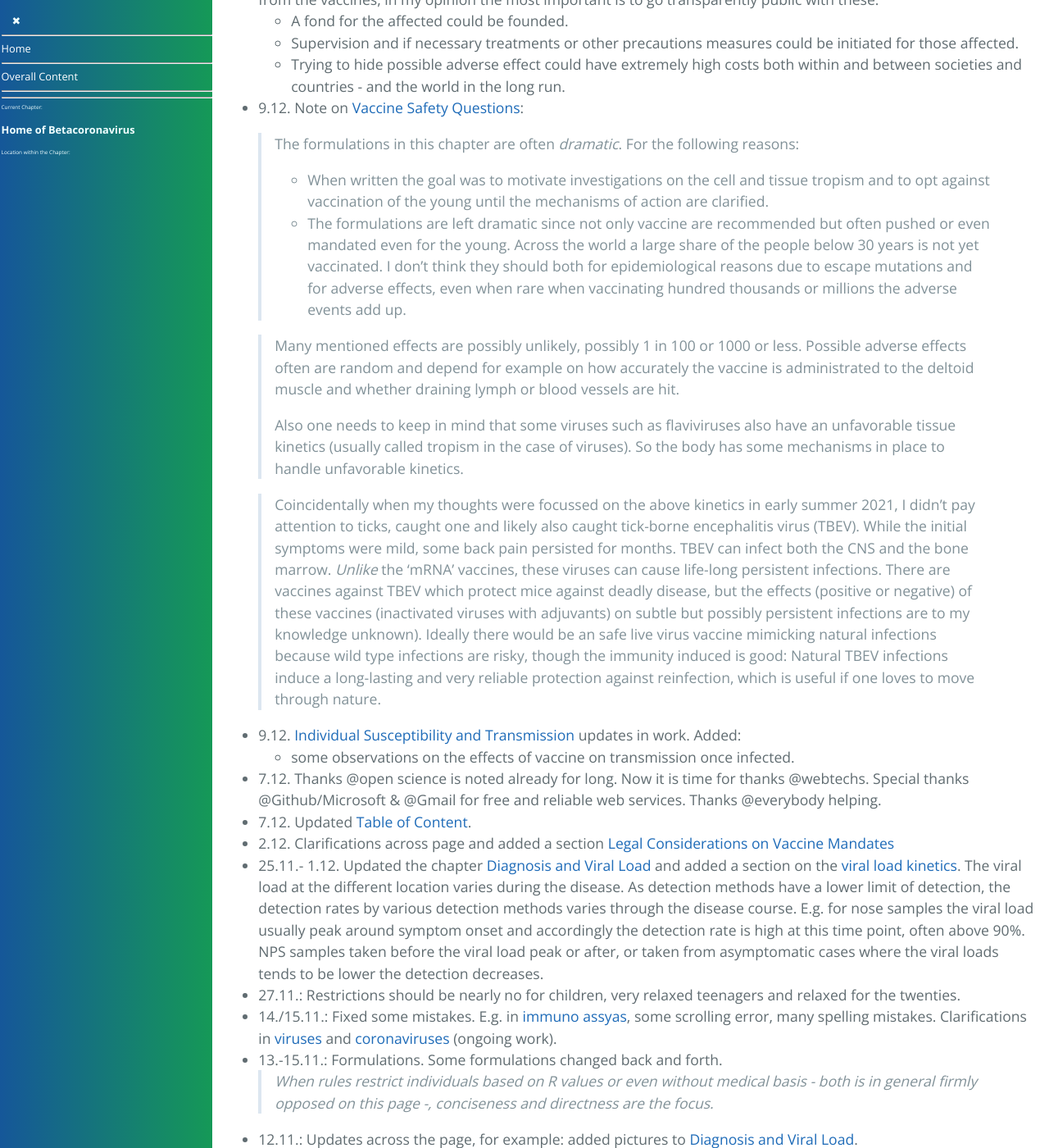
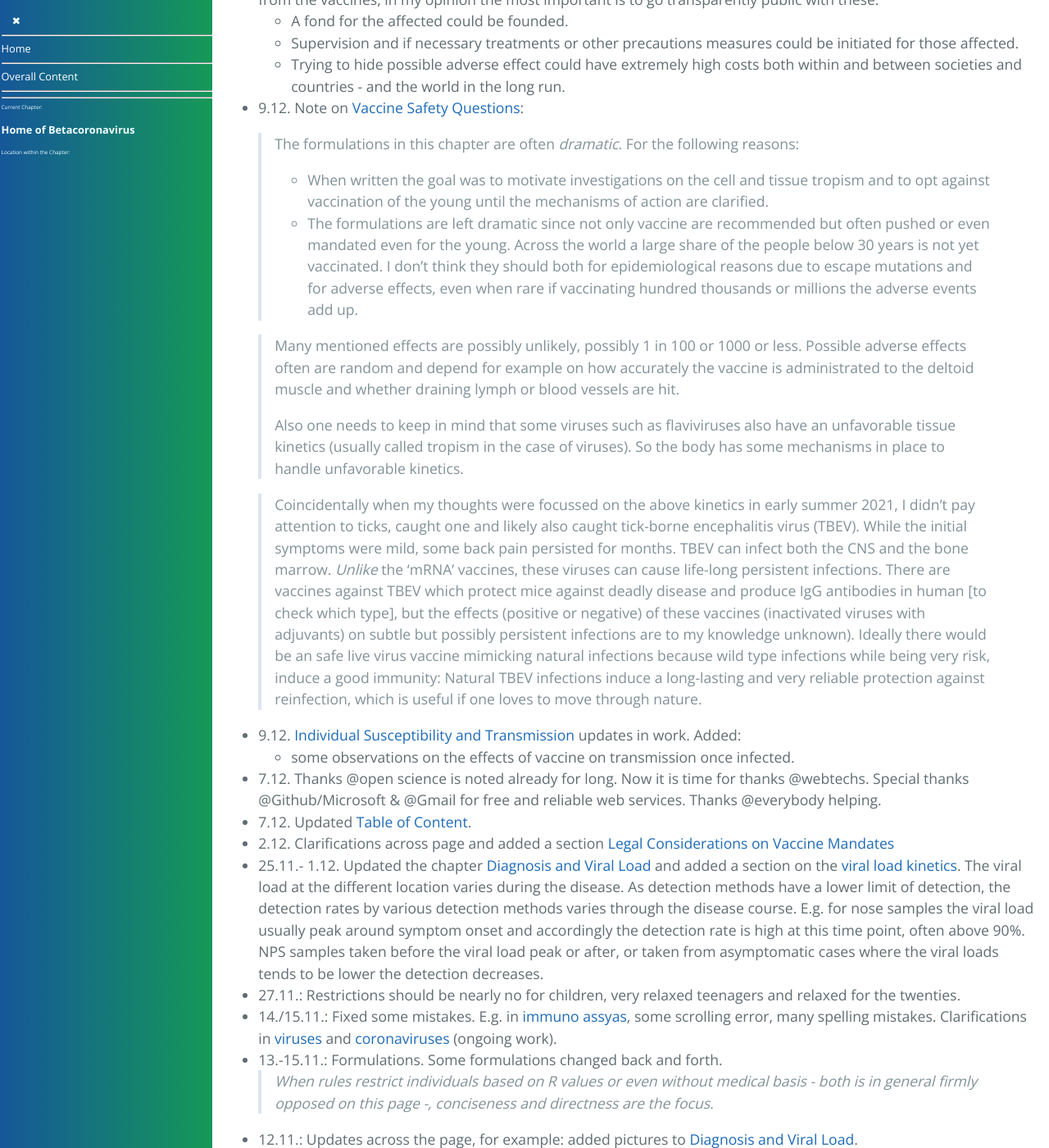
Before and after one commit to forestgrape/coronavirus, a Jekyll site: the page built from index.md, in a window 1280 px wide and 1400 px high, scrolled down 2916 px. Shown: the whole window at 82% size. Built offline with Jekyll 4.4.1, drawn with Linux system fonts in a browser that asks for light colours; our own code applies the rules of GitHub Pages for plain Markdown files.

Commit message:
formulations

```diff
--- a/index.md
+++ b/index.md
@@ -87,13 +87,13 @@ There is also a rather subjective page in German with some comments on the Coron
 - 9.12. Note on [Vaccine Safety Questions](10_vaccines/vaccine_safety.md):
   > The formulations in this chapter are often *dramatic*. For the following reasons:
   > * When written the goal was to motivate investigations on the cell and tissue tropism and to opt against vaccination of the young until the mechanisms of action are clarified.
-  > * The formulations are left dramatic since not only vaccine are recommended but often pushed or even mandated even for the young. Across the world a large share of the people below 30 years is not yet vaccinated. I don't think they should both for epidemiological reasons due to escape mutations and for adverse effects, even when rare when vaccinating hundred thousands or millions the adverse events add up.
+  > * The formulations are left dramatic since not only vaccine are recommended but often pushed or even mandated even for the young. Across the world a large share of the people below 30 years is not yet vaccinated. I don't think they should both for epidemiological reasons due to escape mutations and for adverse effects, even when rare if vaccinating hundred thousands or millions the adverse events add up.
 
   > Many mentioned effects are possibly unlikely, possibly 1 in 100 or 1000 or less. Possible adverse effects often are random and depend for example on how accurately the vaccine is administrated to the deltoid muscle and whether draining lymph or blood vessels are hit.
   >
   > Also one needs to keep in mind that some viruses such as flaviviruses also have an unfavorable tissue kinetics (usually called tropism in the case of viruses). So the body has some mechanisms in place to handle unfavorable kinetics.
 
-  > Coincidentally when my thoughts were focussed on the above kinetics in early summer 2021, I didn't pay attention to ticks, caught one and likely also caught tick-borne encephalitis virus (TBEV). While the initial symptoms were mild, some back pain persisted for months. TBEV can infect both the CNS and the bone marrow. *Unlike* the 'mRNA' vaccines, these viruses can cause life-long persistent infections. There are vaccines against TBEV which protect mice against deadly disease, but the effects (positive or negative) of these vaccines (inactivated viruses with adjuvants) on subtle but possibly persistent infections are to my knowledge unknown). Ideally there would be an safe live virus vaccine mimicking natural infections because wild type infections are risky, though the immunity induced is good: Natural TBEV infections induce a long-lasting and very reliable protection against reinfection, which is useful if one loves to move through nature.
+  > Coincidentally when my thoughts were focussed on the above kinetics in early summer 2021, I didn't pay attention to ticks, caught one and likely also caught tick-borne encephalitis virus (TBEV). While the initial symptoms were mild, some back pain persisted for months. TBEV can infect both the CNS and the bone marrow. *Unlike* the 'mRNA' vaccines, these viruses can cause life-long persistent infections. There are vaccines against TBEV which protect mice against deadly disease and produce IgG antibodies in human [to check which type], but the effects (positive or negative) of these vaccines (inactivated viruses with adjuvants) on subtle but possibly persistent infections are to my knowledge unknown). Ideally there would be an safe live virus vaccine mimicking natural infections because wild type infections while being very risk, induce a good immunity: Natural TBEV infections induce a long-lasting and very reliable protection against reinfection, which is useful if one loves to move through nature.
 
 - 9.12. [Individual Susceptibility and Transmission](5_epidemiological/individual_susceptibility_and_transmission.md) updates in work. Added:
   - some observations on the effects of vaccine on transmission once infected.
```
